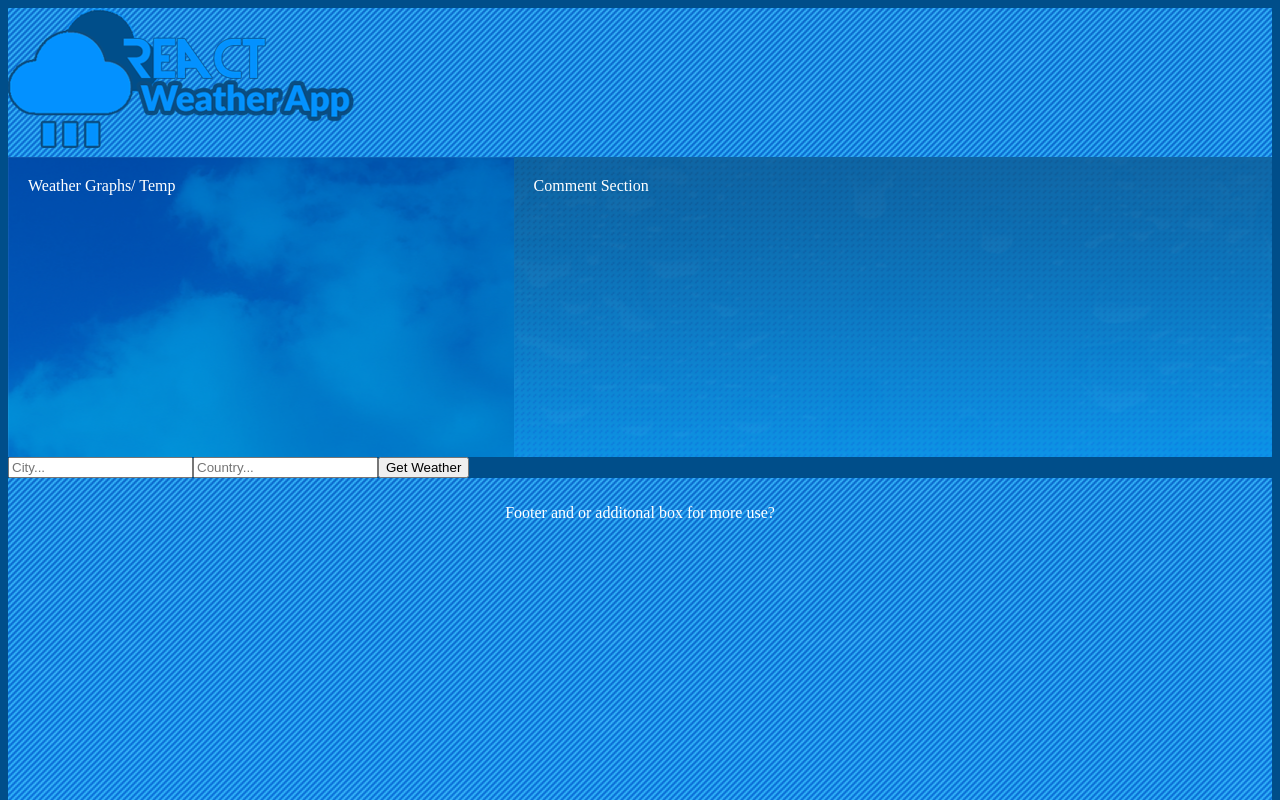
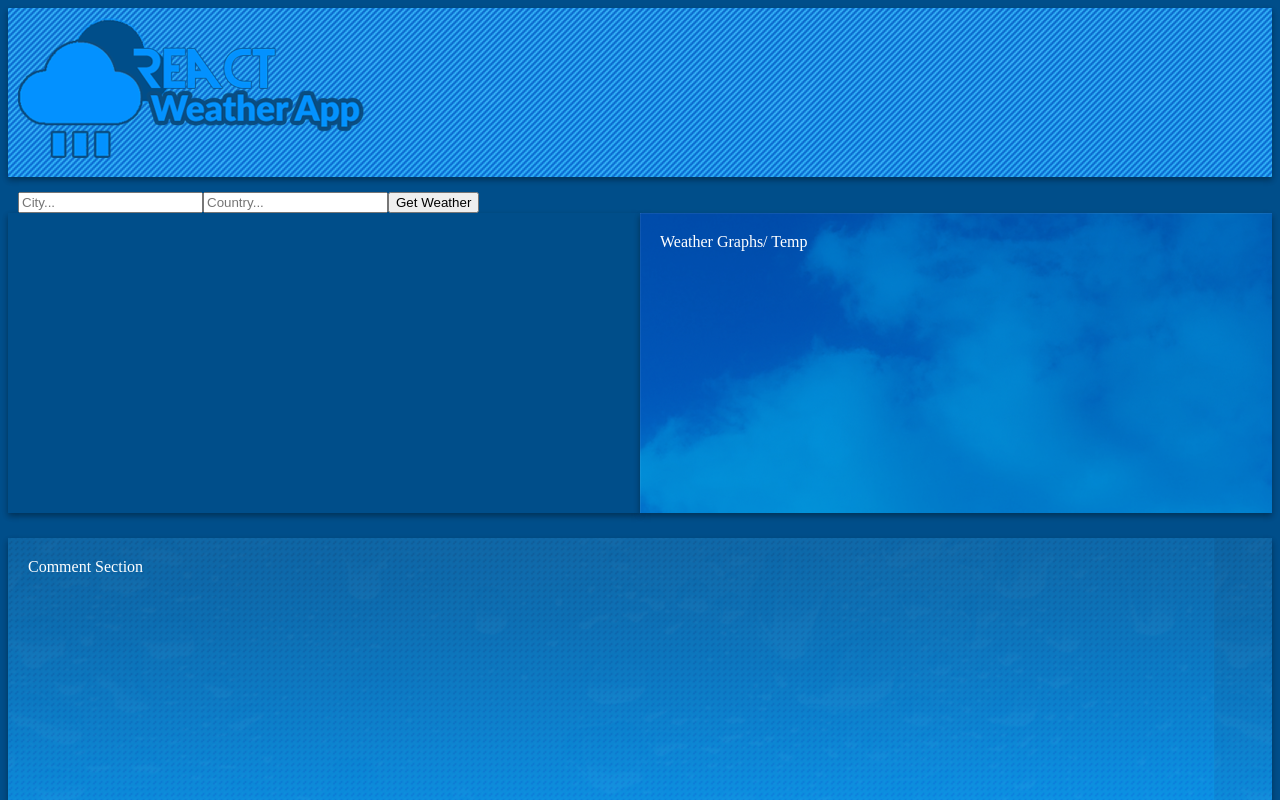
Before and after one commit to Kristi-Kacaj/React-Weather-App, a React (Create React App) app in the folder client/: page / in a window 1280 px wide. Shown: the top 800 px of the page. Built offline with nearby package versions, Linux system fonts and the light colour scheme.

Commit message:
updatedFrame

```diff
--- a/client/src/App.css
+++ b/client/src/App.css
@@ -11,7 +11,11 @@ header {
   background-color: #0391ff;
   text-align: center;
   font-size: 35px;
-  color: white
+  color: white;
+  box-shadow: 0 3px 6px rgba(0, 0, 0, 0.16), 0 3px 6px rgba(0, 0, 0, 0.23);
+  padding: 10px;
+
+
 }
 
 .logo {
@@ -19,29 +23,29 @@ header {
 }
 
 nav {
+
   float: left;
-  width: 40%;
+  width: 50%;
   height: 300px;
   background-image: url( "images/navbackground.png");
   padding: 20px;
+  margin-block-end: 20px;
+  color: white;
+  box-shadow: 0 3px 6px rgba(0, 0, 0, 0.16), 0 3px 6px rgba(0, 0, 0, 0.23);
 
-  color: white;
-}
-
-
-nav ul {
-  list-style-type: none;
-  padding: 0;
 }
 
 article {
   float: left;
+  margin-top: 5px;
   padding: 20px;
-  width: 60%;
+  width: 100%;
   background-image: url( "images/articlebackground.png");
   background-color: #0391ff;
   height: 300px;
- color:  white;
+  color:  white;
+  box-shadow: 0 3px 6px rgba(0, 0, 0, 0.16), 0 3px 6px rgba(0, 0, 0, 0.23);
+
 }
 
 section:after {
@@ -58,13 +62,15 @@ footer {
   text-align: center;
   color: white;
   width: 100%;
-  height: 500px;
+  height: 80px;
+  margin-top: 20px;
+
 }
 
 
-@media (max-width: 600px) {
+@media (max-width: 200px) {
   nav, article {
-    width: 100%;
+    width: 900%;
     height: auto;
   }
 }
--- a/client/src/App.js
+++ b/client/src/App.js
@@ -57,7 +57,6 @@ class App extends React.Component {
       <div >
 
         <Head />
-        <Main />
         <Form getWeather={this.getWeather} />
         <Weather
         temperature={this.state.temperature}
@@ -70,6 +69,7 @@ class App extends React.Component {
         icon={this.state.icon}
         error={this.state.error}
         />
+      <Main />
 
         <Footer />
 
--- a/client/src/components/Footer/Footer.js
+++ b/client/src/components/Footer/Footer.js
@@ -1,5 +1,4 @@
 import React from 'react';
-
 
 
 const Footer = () => {
--- /dev/null
+++ b/client/src/components/Form/form.css
@@ -0,0 +1,5 @@
+form{
+    align-items: center;
+    margin-top: 15px;
+    padding-left: 10px;
+}
--- a/client/src/components/Form/form.js
+++ b/client/src/components/Form/form.js
@@ -1,4 +1,6 @@
 import React from "react";
+import './form.css';
+
 
 const Form = props => (
 	<form onSubmit={props.getWeather}>
--- /dev/null
+++ b/client/src/components/Weather/weather.css
@@ -0,0 +1,11 @@
+
+.weather__info{
+    float: left;
+    width: 50%;
+    height: 300px;
+    padding: 30px;
+    box-shadow: 0 3px 6px rgba(0, 0, 0, 0.16), 0 3px 6px rgba(0, 0, 0, 0.23);
+    color:  white;
+    align-items: center;
+    padding-left: 30px;
+}
--- a/client/src/components/Weather/weather.js
+++ b/client/src/components/Weather/weather.js
@@ -1,4 +1,6 @@
 import React from 'react';
+import './weather.css';
+
 
 const Weather = props => (
 	<div className="weather__info">
```
